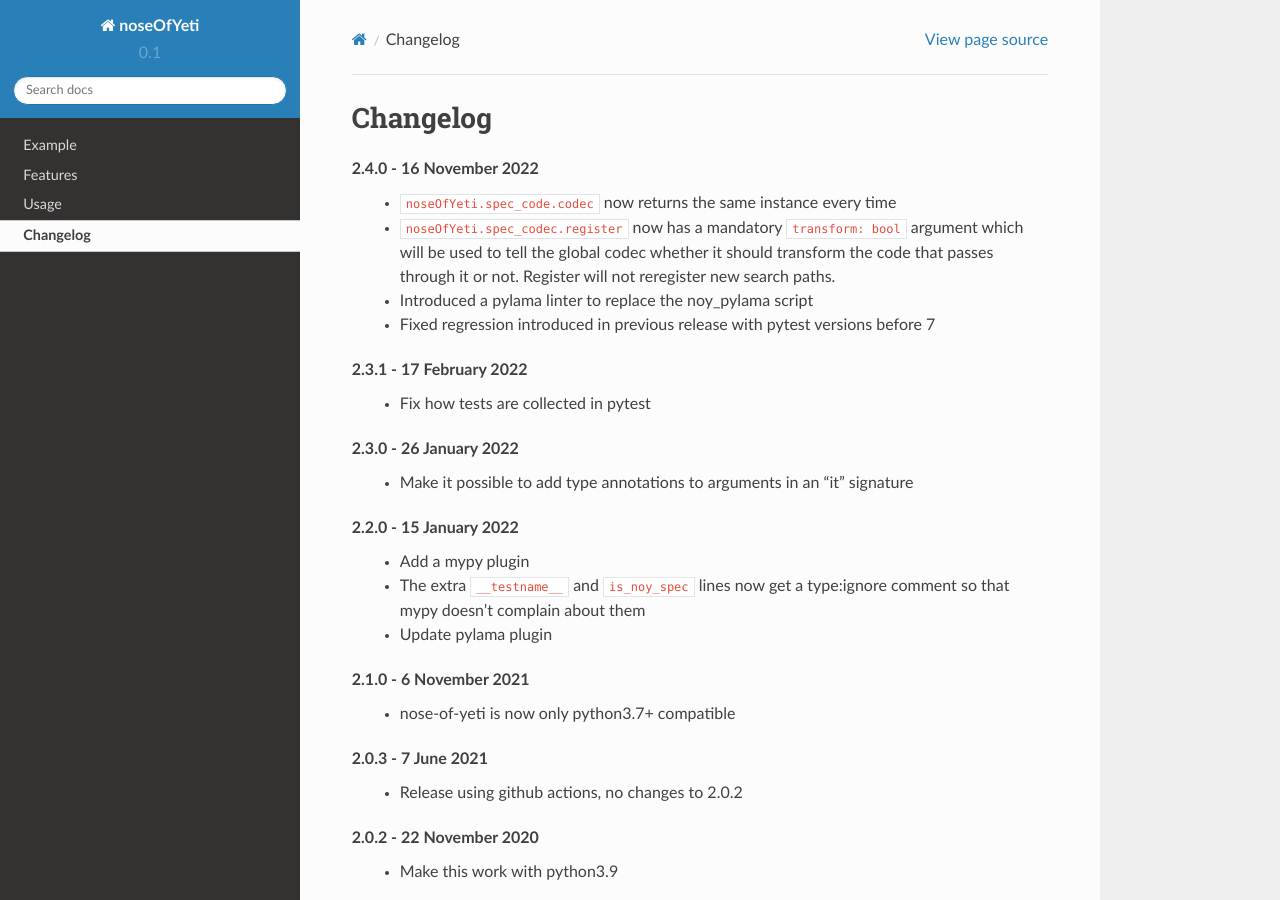
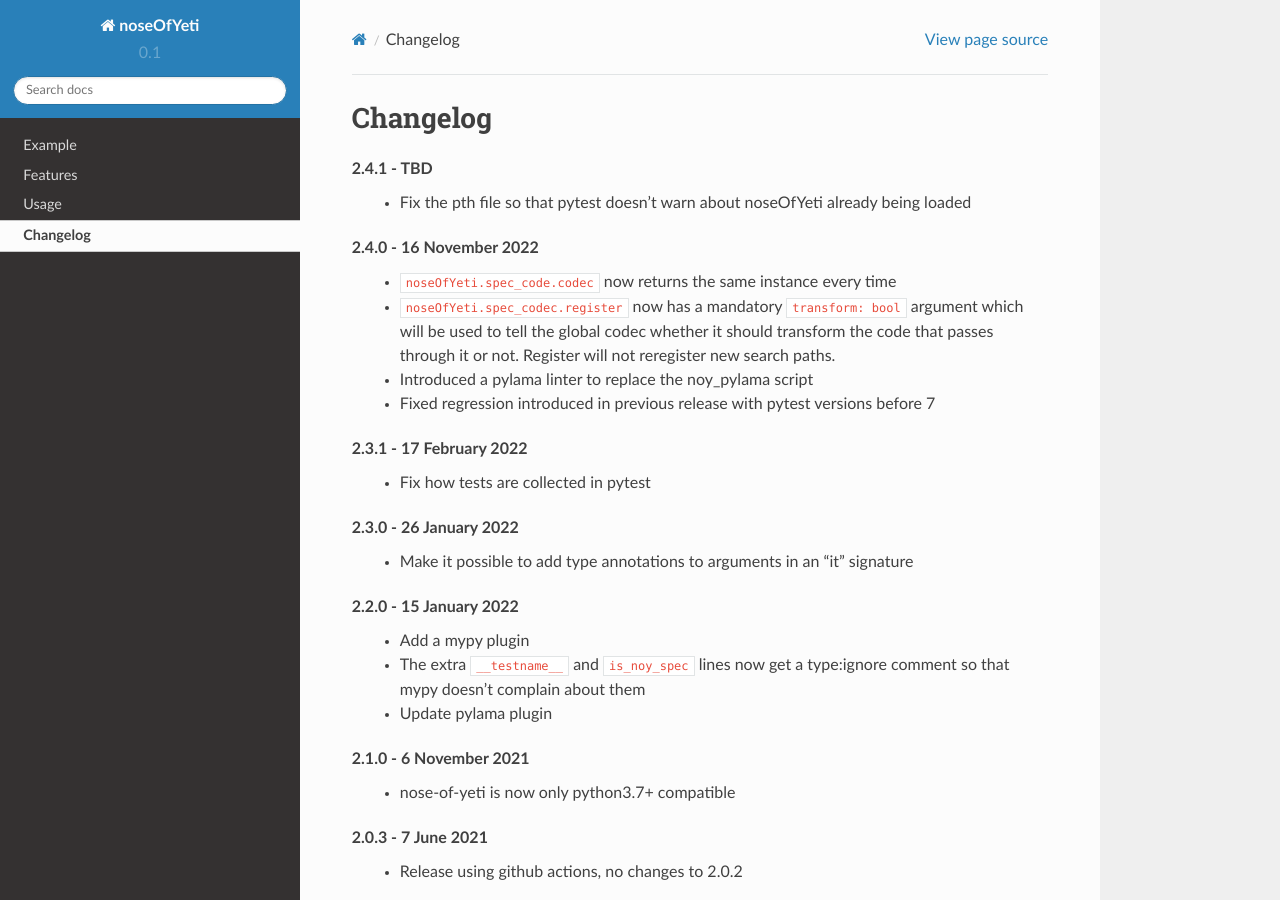
Before and after one commit to delfick/nose-of-yeti, a Sphinx documentation site: the page built from docs/api/changelog.rst, in a window 1280 px wide and 900 px high. Built offline with Sphinx 7.4.7 and the Read the Docs theme 2.0.0, drawn with Linux system fonts in a browser that asks for light colours.

Commit message:
black: ensure pytest doesn't complain about noseOfYeti already loaded

```diff
--- a/docs/api/changelog.rst
+++ b/docs/api/changelog.rst
@@ -2,6 +2,12 @@
 
 Changelog
 =========
+
+.. _release-2.4.1:
+
+2.4.1 - TBD
+    * Fix the pth file so that pytest doesn't warn about noseOfYeti already
+      being loaded
 
 .. _release-2.4.0:
 
```
Also changed, not shown: 2 other files.
